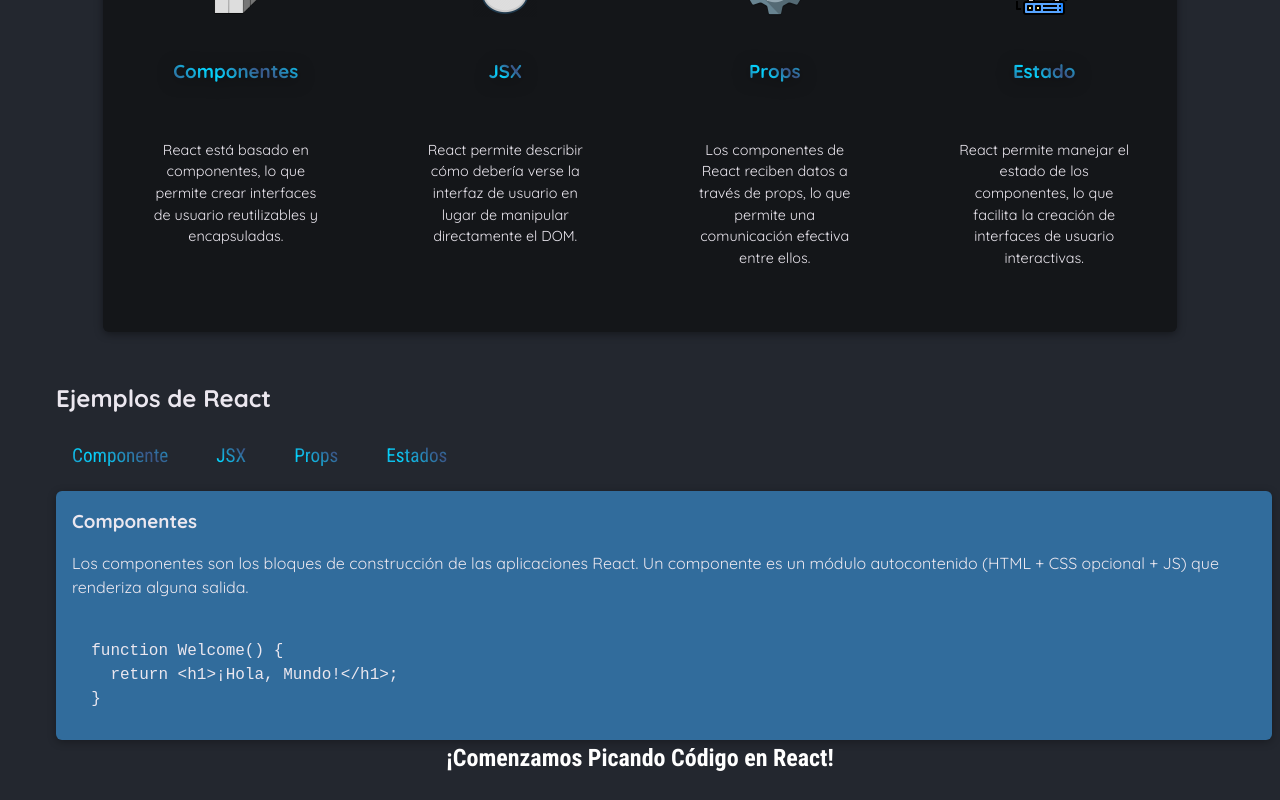
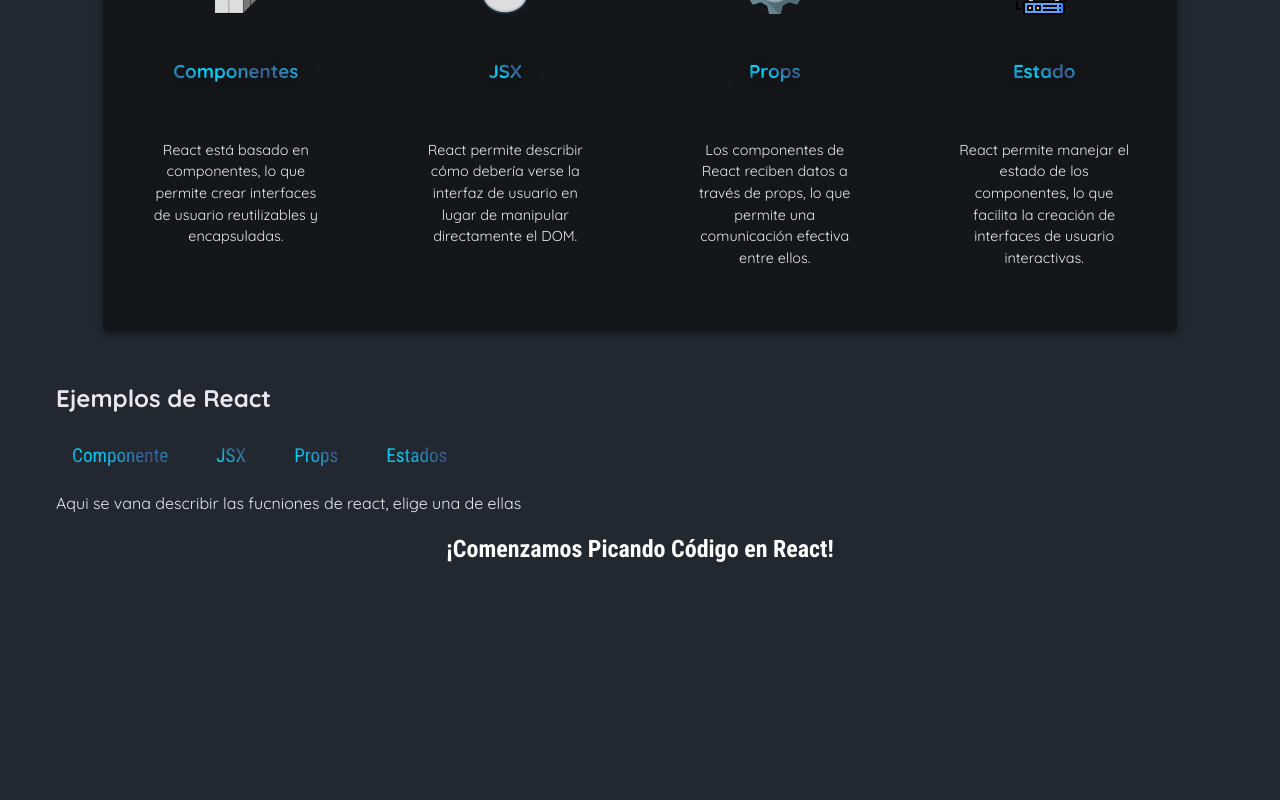
Before and after one commit to luissalinas54/react_js, a React (Vite) app: page / in a window 1280 px wide. Shown: the part 550-1350 px from the top of the page. After the commit the page ends 1280 px from the top, so only its background shows below. Built offline with nearby package versions, Linux system fonts and the light colour scheme.

Commit message:
usamos condicionales para mostrar o no el contenido

```diff
--- a/src/App.jsx
+++ b/src/App.jsx
@@ -21,8 +21,9 @@ import { use } from "react";
 //HAY QUE TENER EN CUENTA QUE AL ACTUALIZAR LA PAGINA CON EL ESTADO SE VUELVE A RENDERIZAR EL COMPONENTE,
 //EN CONSOLA VA A MOSTRAR EL VALOR ANTERIOR DEL ESTADO, PORQUE LA ACTUALIZACIÓN DEL ESTADO ES ASÍNCRONA,
 //POR LO QUE EL VALOR DE selectedTopic NO SE ACTUALIZA INMEDIATAMENTE DESPUÉS DE LLAMAR A setSelectedTopic,
+//con el operadro {!selectedTopic} se evalúa si selectedTopic es null o undefined, lo que indica que no se ha seleccionado ningún tema aún
 function App() {
-  const [selectedTopic, setSelectedTopic] = useState("components");
+  const [selectedTopic, setSelectedTopic] = useState(null);
   //usamos la desestructuración de arrays para obtener el valor actual del estado (selectedTopic) y la función para actualizarlo (setselectedTopic)
   //con la primera obtenemos el valor seleccionado y con la segunda lo establecemos/actualizamos
   //setSeelected topic siempre es al funcion que actualiza el estado
@@ -56,6 +57,11 @@ function App() {
             Estados
           </TabButton>
         </menu>
+        {!selectedTopic ? (
+          <p>
+            Aqui se vana describir las fucniones de react, elige una de ellas
+          </p>
+        ) : (
           <div id="tab-content">
             <h3>{EXAMPLES[selectedTopic].title}</h3>
             <p>{EXAMPLES[selectedTopic].description}</p>
@@ -63,6 +69,7 @@ function App() {
               <code>{EXAMPLES[selectedTopic].code}</code>
             </pre>
           </div>
+        )}
       </section>
 
       <main>
```
Lines whose indentation alone changed are shown as unchanged.
